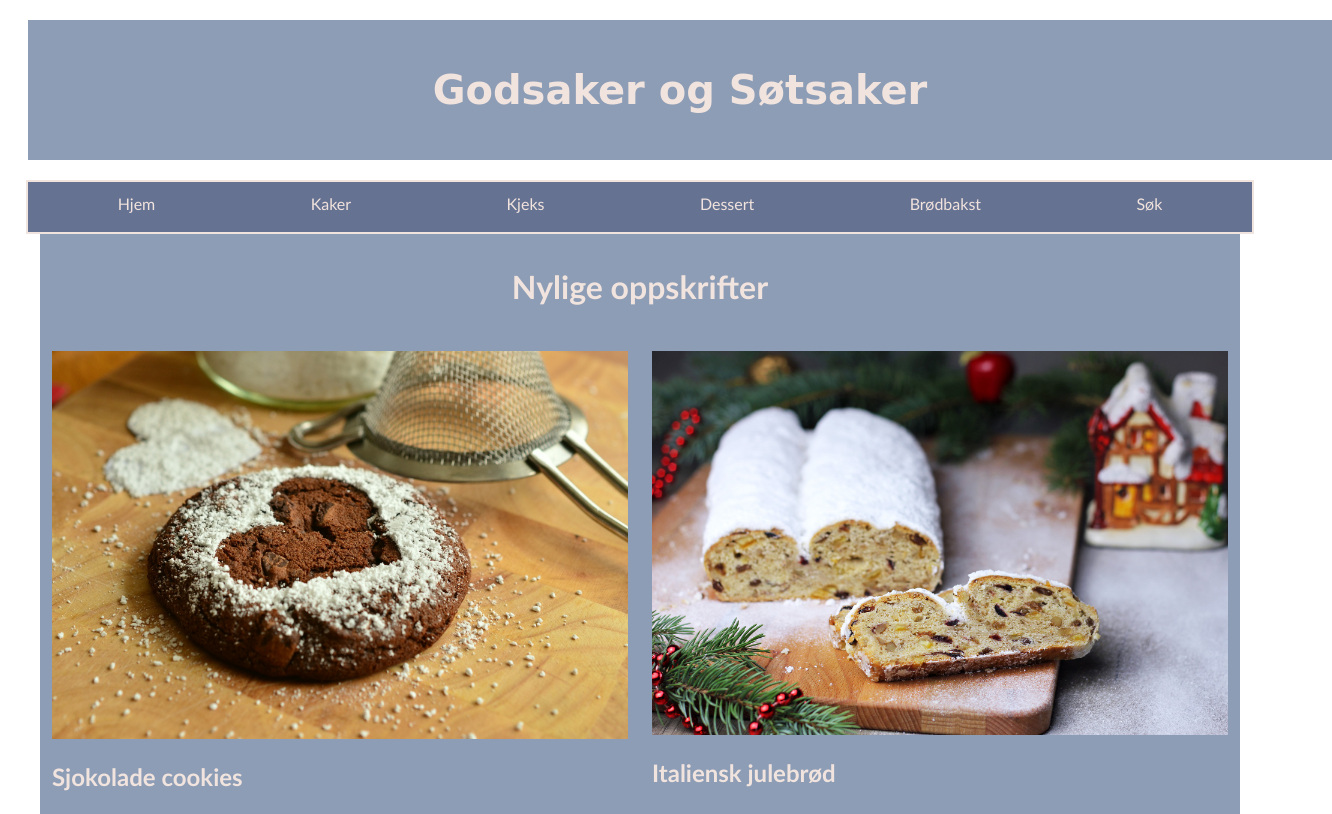
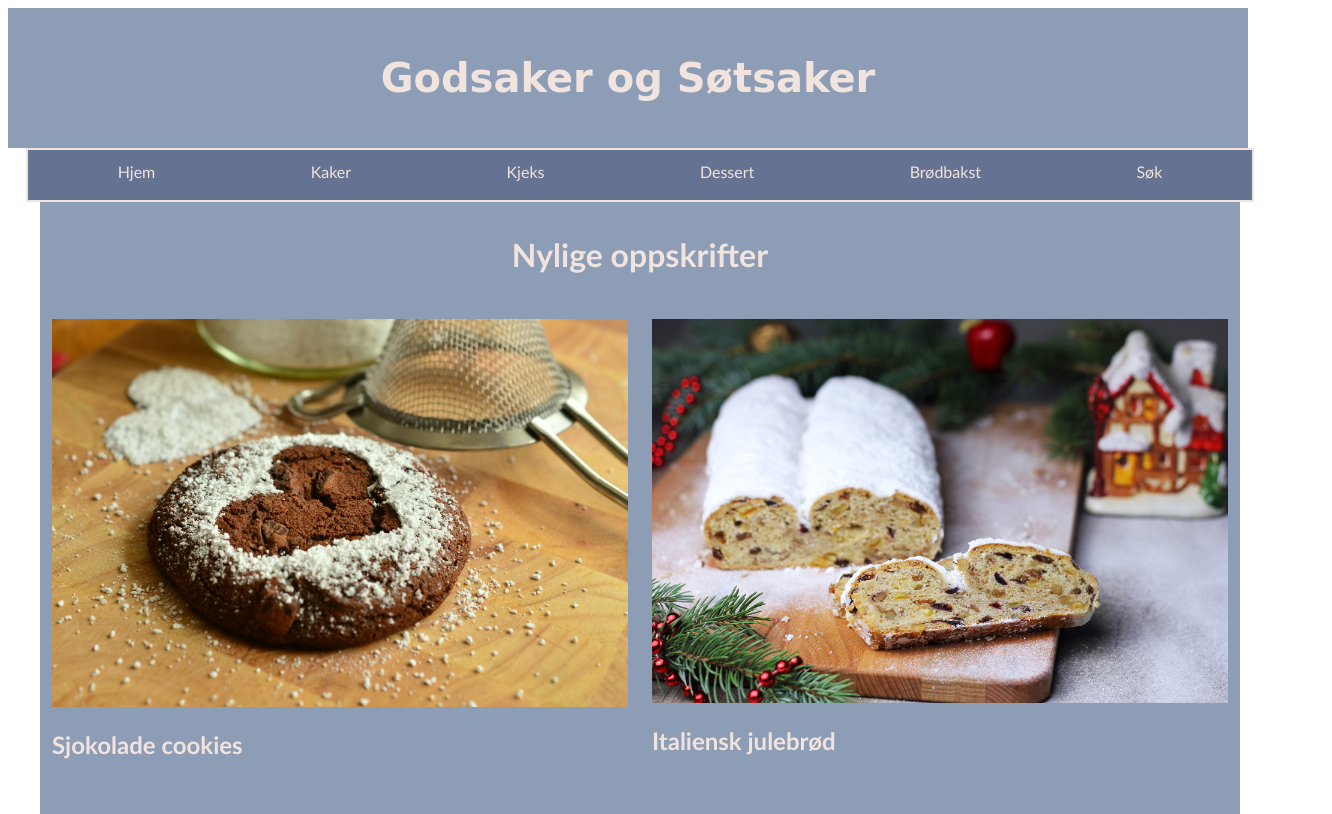
Before and after one commit to Susanne2002/Nettside-uke-50, a plain HTML site: page index.html in a window 1280 px wide. Shown: the top 814 px of the page, 1332 px wide, since content can reach past the window. Drawn offline with Linux system fonts and the light colour scheme.

Commit message:
Update stilark.css

```diff
--- a/stilark.css
+++ b/stilark.css
@@ -5,8 +5,7 @@ padding: 20px;
 background-color: #8D9DB6;
 font-family: cursive;
 color: #f1e3dd;
-width: 100%;
-margin: 20px;
+width: 1200px;
 }
 
 .meny {
```
